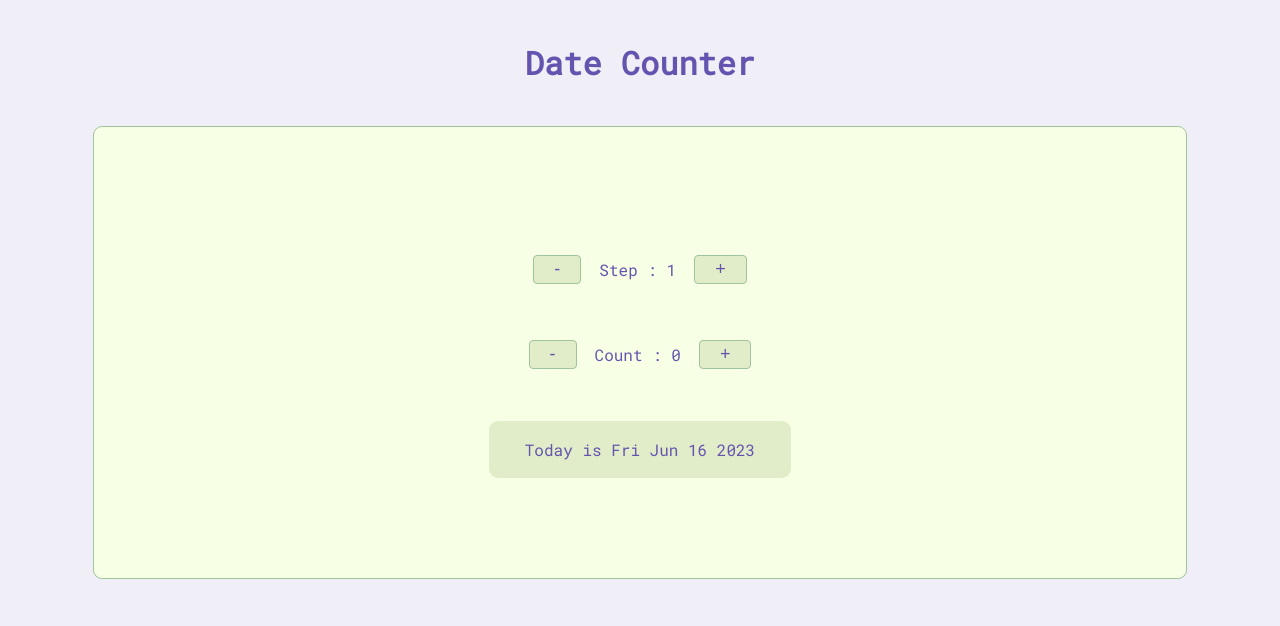
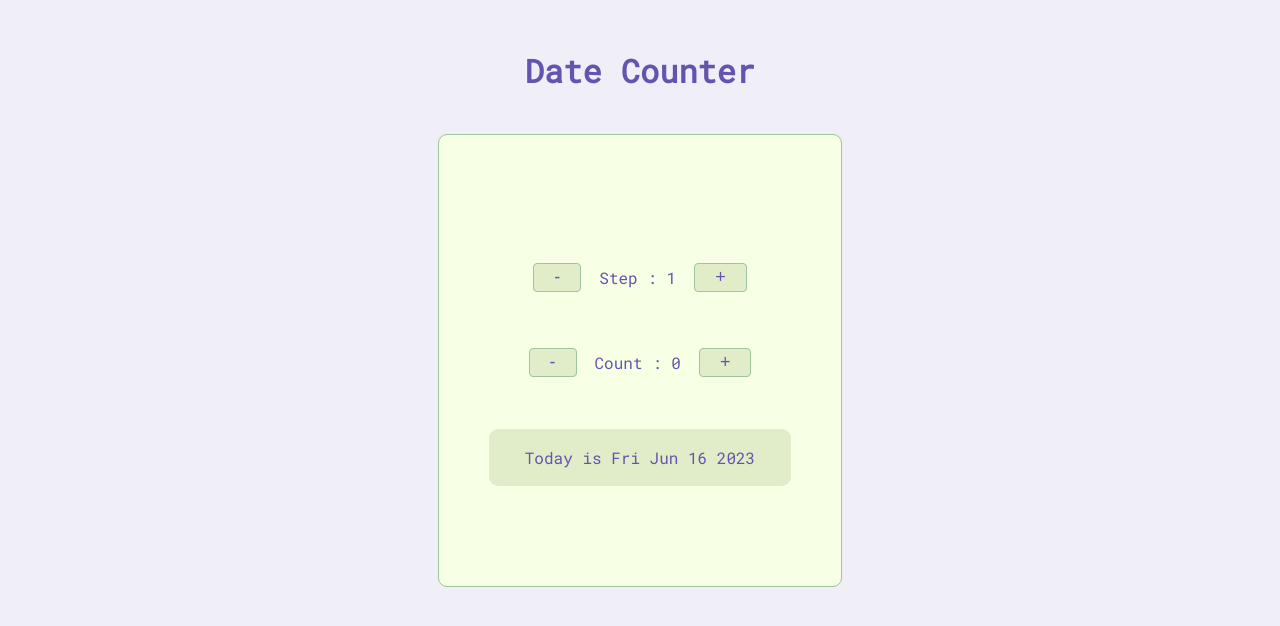
Before and after one commit to aamnasuhail/date-counter, a React (Create React App) app: page / in a window 1280 px wide. Shown: the top 626 px of the page. Built offline with nearby package versions, Linux system fonts and the light colour scheme; the HTML template or start-up script is replaced by a standard one.

Commit message:
some styles update

```diff
--- a/src/App.css
+++ b/src/App.css
@@ -1,6 +1,9 @@
 @import url("https://fonts.googleapis.com/css2?family=Roboto+Mono&display=swap");
 body {
   background-color: #f0eef7;
+  display: flex;
+  justify-content: center;
+  align-items: center;
 }
 .App {
   font-family: "Roboto Mono", monospace;
@@ -11,9 +14,8 @@ body {
   padding: 20px;
 }
 .container {
-  width: 80%;
   margin: 10px auto;
-  padding: 100px 40px;
+  padding: 100px 50px;
   border: 1px solid #a0c49d;
   border-radius: 9px;
   background-color: #f7ffe5;
```
